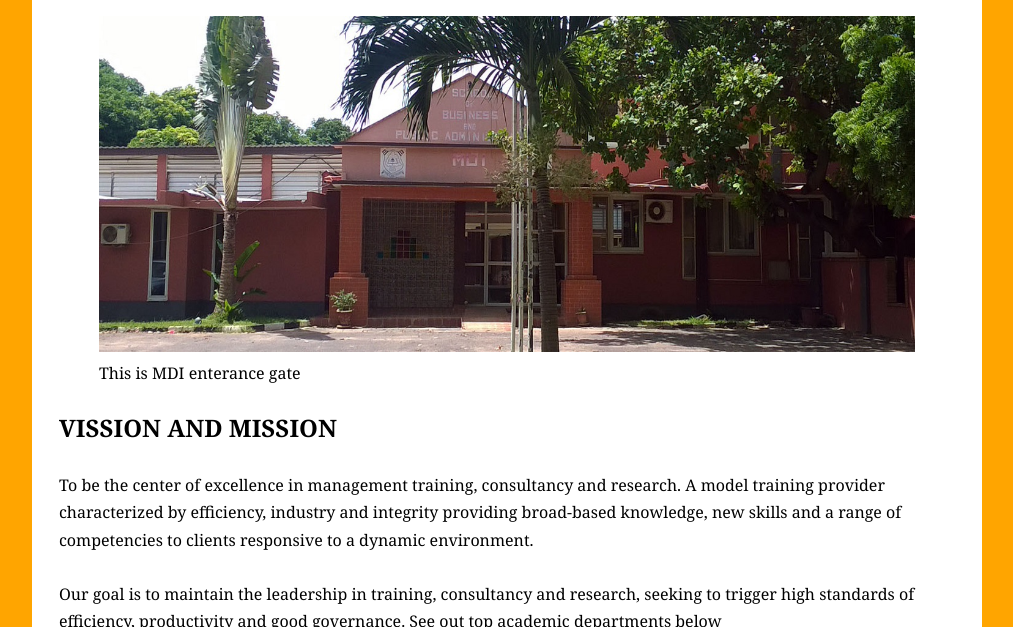
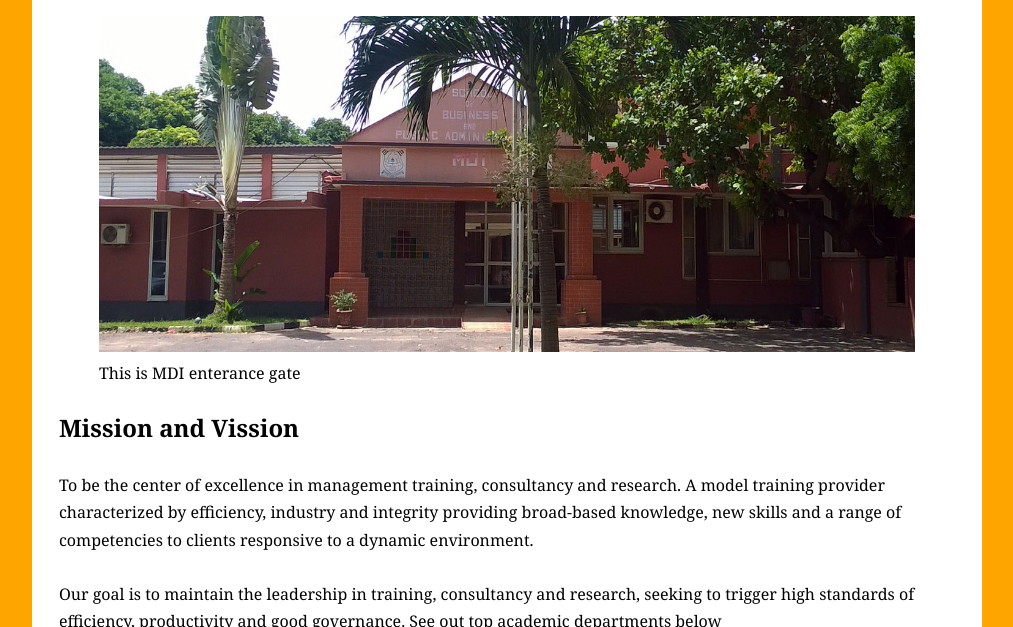
Before and after one commit to 45adeena/TESTING, a plain HTML site: page index.html in a window 1280 px wide. Shown: the part 173-800 px from the top of the page, without its empty margins (133-1146 px from the left). Drawn offline with Linux system fonts and the light colour scheme.

Commit message:
Update index.html
Update to the web site

```diff
--- a/index.html
+++ b/index.html
@@ -20,7 +20,7 @@
         </Figure>
 
 
-        <h2>VISSION AND MISSION</h2>
+        <h2>Mission and Vission</h2>
         <p>
             To be the center of excellence in management training, consultancy and research. A model training provider characterized by efficiency, industry and integrity providing broad-based knowledge, new skills and a range of competencies to clients responsive to a dynamic environment.
         </p>
```
